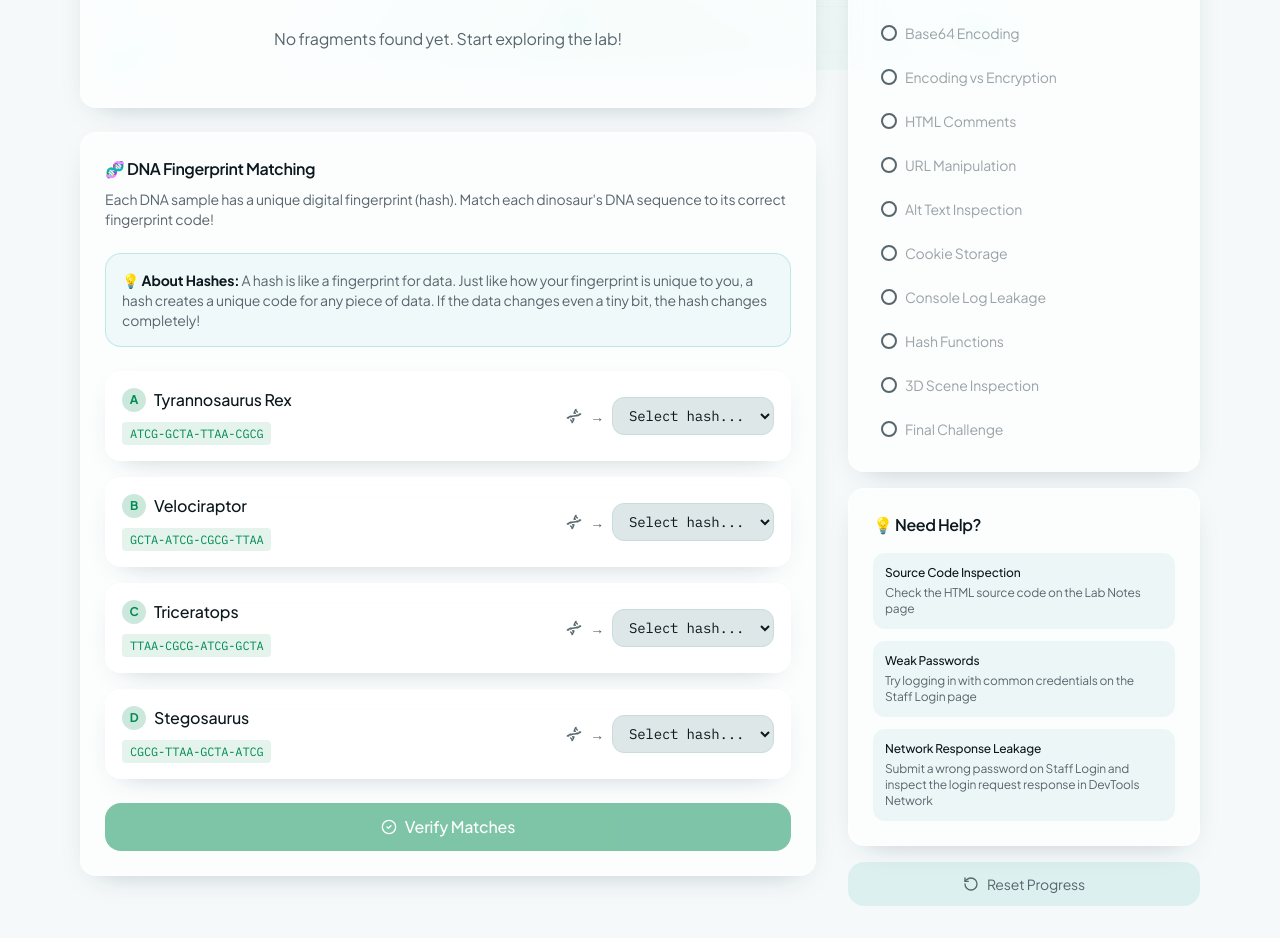
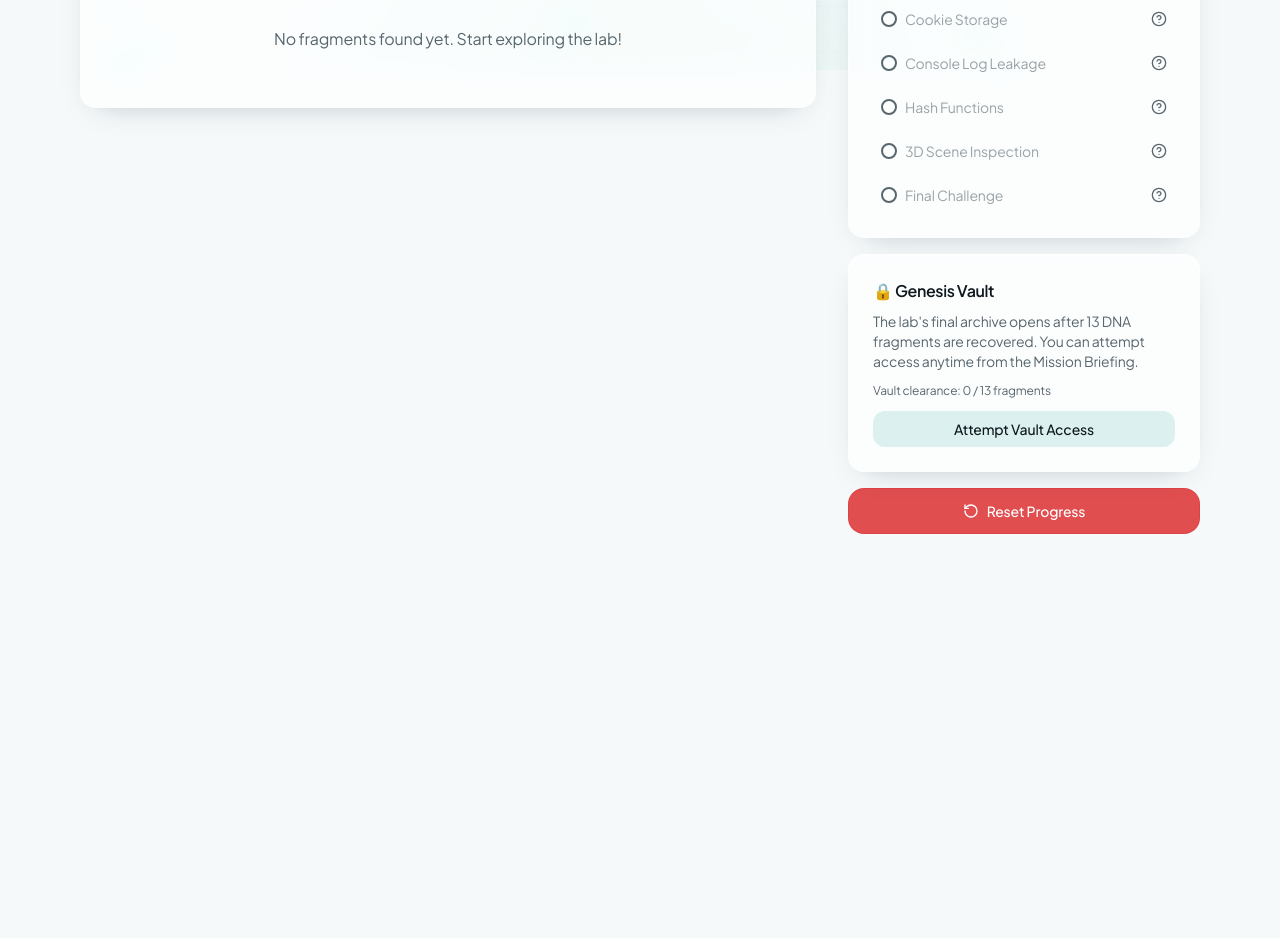
Before and after one commit to Alabama-Cyber-Range/DinoDNA-CTF, a Next.js app: page /security-audit in a window 1280 px wide. Shown: the part 730-1668 px from the top of the page. After the commit the page ends 1296 px from the top, so only its background shows below. Built offline with nearby package versions, Linux system fonts and the light colour scheme.

Commit message:
re-organization

```diff
--- /dev/null
+++ b/app/dna-fingerprint/page.tsx
@@ -0,0 +1,47 @@
+"use client";
+
+import { ClientLayout } from "@/components/client-layout";
+import { DNAHashPuzzle } from "@/components/dna-hash-puzzle";
+import Link from "next/link";
+import { Fingerprint, ArrowLeft } from "lucide-react";
+
+function DnaFingerprintPage() {
+  return (
+    <div className="max-w-5xl mx-auto px-4 py-8">
+      <div className="text-center mb-8">
+        <div className="inline-flex items-center justify-center p-3 bg-accent/10 rounded-full mb-4">
+          <Fingerprint className="h-8 w-8 text-accent" />
+        </div>
+        <h1 className="text-3xl font-bold text-foreground mb-2">
+          DNA Fingerprint Lab
+        </h1>
+        <p className="text-muted-foreground">
+          Match each DNA sample to its digital fingerprint (hash) to recover the
+          hash challenge flag.
+        </p>
+      </div>
+
+      <div className="glass-card rounded-2xl p-6 border border-border mb-6">
+        <DNAHashPuzzle />
+      </div>
+
+      <div className="text-center">
+        <Link
+          href="/security-audit"
+          className="inline-flex items-center gap-2 bg-secondary text-secondary-foreground px-5 py-2.5 rounded-lg font-medium hover:bg-secondary/80 transition-colors"
+        >
+          <ArrowLeft className="h-4 w-4" />
+          Back to Security Audit
+        </Link>
+      </div>
+    </div>
+  );
+}
+
+export default function Page() {
+  return (
+    <ClientLayout>
+      <DnaFingerprintPage />
+    </ClientLayout>
+  );
+}
--- a/app/security-audit/page.tsx
+++ b/app/security-audit/page.tsx
@@ -3,15 +3,15 @@
 import { ClientLayout } from '@/components/client-layout'
 import { useFlags, ALL_FLAGS } from '@/lib/flag-context'
 import { useState } from 'react'
-import { ClipboardList, CheckCircle2, XCircle, Send, Trophy, Dna, RotateCcw } from 'lucide-react'
+import { ClipboardList, CheckCircle2, XCircle, Send, Trophy, Dna, RotateCcw, CircleHelp } from 'lucide-react'
 import Link from 'next/link'
-import { DNAHashPuzzle } from '@/components/dna-hash-puzzle'
 
 function SecurityAuditPage() {
   const { foundMainFlags, mainFlagCount, addFlag, checkFlag, progress } = useFlags()
   const [flagInput, setFlagInput] = useState('')
   const [submitResult, setSubmitResult] = useState<'success' | 'duplicate' | 'invalid' | null>(null)
   const [lastSubmitted, setLastSubmitted] = useState('')
+  const [activeHintFlag, setActiveHintFlag] = useState<string | null>(null)
 
   const handleSubmit = (e: React.FormEvent) => {
     e.preventDefault()
@@ -89,7 +89,7 @@ function SecurityAuditPage() {
     },
     'DINO{hashes_are_fingerprints}': {
       concept: 'Hash Functions',
-      hint: 'Complete the DNA matching puzzle on the Security Audit page',
+      hint: 'Open the DNA Fingerprint Lab and complete the matching puzzle',
     },
     'DINO{under_vial}': {
       concept: '3D Scene Inspection',
@@ -260,14 +260,57 @@ function SecurityAuditPage() {
             )}
           </div>
 
-          {/* DNA Hash Puzzle */}
-          <div className="glass-card rounded-2xl p-6 border border-border">
-            <DNAHashPuzzle />
-          </div>
         </div>
 
         {/* Sidebar */}
         <div className="space-y-4">
+          {/* Checklist */}
+          <div className="glass-card rounded-2xl p-6 border border-border">
+            <h3 className="font-semibold text-foreground mb-4">📋 Vulnerability Checklist</h3>
+            <div className="space-y-2">
+              {ALL_FLAGS.map((flag) => {
+                const found = checkFlag(flag)
+                const desc = flagDescriptions[flag]
+                const hintOpen = activeHintFlag === flag
+                return (
+                  <div
+                    key={flag}
+                    className={`relative flex items-center gap-2 text-sm p-2 rounded-lg transition-all ${
+                      found ? 'bg-primary/10 text-primary' : 'text-muted-foreground'
+                    }`}
+                  >
+                    {found ? (
+                      <CheckCircle2 className="h-4 w-4 flex-shrink-0" />
+                    ) : (
+                      <div className="w-4 h-4 rounded-full border-2 border-current flex-shrink-0" />
+                    )}
+                    <span className={`flex-1 ${found ? '' : 'opacity-60'}`}>
+                      {desc?.concept || 'Unknown'}
+                    </span>
+                    {desc?.hint && (
+                      <button
+                        type="button"
+                        aria-label={`Show hint for ${desc.concept}`}
+                        onClick={() => setActiveHintFlag(hintOpen ? null : flag)}
+                        onMouseLeave={() => setActiveHintFlag((current) => (current === flag ? null : current))}
+                        className="group relative text-muted-foreground hover:text-foreground transition-colors"
+                      >
+                        <CircleHelp className="h-4 w-4" />
+                        <span
+                          className={`pointer-events-none absolute right-0 top-6 z-20 w-64 rounded-lg border border-border bg-background/95 p-2 text-xs text-foreground shadow-lg transition-opacity ${
+                            hintOpen ? 'opacity-100' : 'opacity-0 group-hover:opacity-100'
+                          }`}
+                        >
+                          {desc.hint}
+                        </span>
+                      </button>
+                    )}
+                  </div>
+                )
+              })}
+            </div>
+          </div>
+
           {/* Genesis Vault — always visible so students know the endpoint exists */}
           <div className="glass-card rounded-2xl p-6 border border-primary/20">
             <h3 className="font-semibold text-foreground mb-2 flex items-center gap-2">
@@ -293,59 +336,10 @@ function SecurityAuditPage() {
             </Link>
           </div>
 
-          {/* Checklist */}
-          <div className="glass-card rounded-2xl p-6 border border-border">
-            <h3 className="font-semibold text-foreground mb-4">📋 Vulnerability Checklist</h3>
-            <div className="space-y-2">
-              {ALL_FLAGS.map((flag) => {
-                const found = checkFlag(flag)
-                const desc = flagDescriptions[flag]
-                return (
-                  <div
-                    key={flag}
-                    className={`flex items-center gap-2 text-sm p-2 rounded-lg transition-all ${
-                      found ? 'bg-primary/10 text-primary' : 'text-muted-foreground'
-                    }`}
-                  >
-                    {found ? (
-                      <CheckCircle2 className="h-4 w-4 flex-shrink-0" />
-                    ) : (
-                      <div className="w-4 h-4 rounded-full border-2 border-current flex-shrink-0" />
-                    )}
-                    <span className={found ? '' : 'opacity-60'}>
-                      {desc?.concept || 'Unknown'}
-                    </span>
-                  </div>
-                )
-              })}
-            </div>
-          </div>
-
-          {/* Hints */}
-          <div className="glass-card rounded-2xl p-6 border border-accent/20">
-            <h3 className="font-semibold text-foreground mb-4">💡 Need Help?</h3>
-            <div className="space-y-3 text-sm">
-              {ALL_FLAGS.filter(f => !checkFlag(f)).slice(0, 3).map((flag) => {
-                const desc = flagDescriptions[flag]
-                return (
-                  <div key={flag} className="p-3 bg-secondary/50 rounded-lg">
-                    <p className="font-medium text-foreground text-xs mb-1">{desc?.concept}</p>
-                    <p className="text-muted-foreground text-xs">{desc?.hint}</p>
-                  </div>
-                )
-              })}
-              {mainFlagCount === ALL_FLAGS.length && (
-                <p className="text-primary text-center py-4">
-                  🎉 You found them all!
-                </p>
-              )}
-            </div>
-          </div>
-
           {/* Reset Button */}
           <button
             onClick={handleReset}
-            className="w-full flex items-center justify-center gap-2 bg-secondary hover:bg-secondary/80 text-muted-foreground py-3 rounded-xl text-sm transition-colors"
+            className="w-full flex items-center justify-center gap-2 bg-destructive/90 hover:bg-destructive text-destructive-foreground py-3 rounded-xl text-sm font-medium transition-colors border border-destructive/60"
           >
             <RotateCcw className="h-4 w-4" />
             Reset Progress
--- a/components/navigation.tsx
+++ b/components/navigation.tsx
@@ -13,6 +13,7 @@ import {
   ClipboardList,
   Lock,
   BookOpen,
+  Fingerprint,
   Menu,
   X,
   Dna
@@ -23,6 +24,7 @@ const navItems = [
   { href: '/staff-login', label: 'Login', shortLabel: 'Login', icon: Lock },
   { href: '/research-files', label: 'Research Files', shortLabel: 'Files', icon: FileText },
   { href: '/specimens', label: 'Specimen Database', shortLabel: 'Specimens', icon: Database },
+  { href: '/dna-fingerprint', label: 'DNA Fingerprint Lab', shortLabel: 'Fingerprint', icon: Fingerprint },
   { href: '/lab-notes', label: 'Lab Notes', shortLabel: 'Notes', icon: BookOpen },
   { href: '/security-audit', label: 'Security Audit', shortLabel: 'Audit', icon: ClipboardList },
 ]
```
Also changed, not shown: 1 other file (tests, documents, lock files or other folders).
